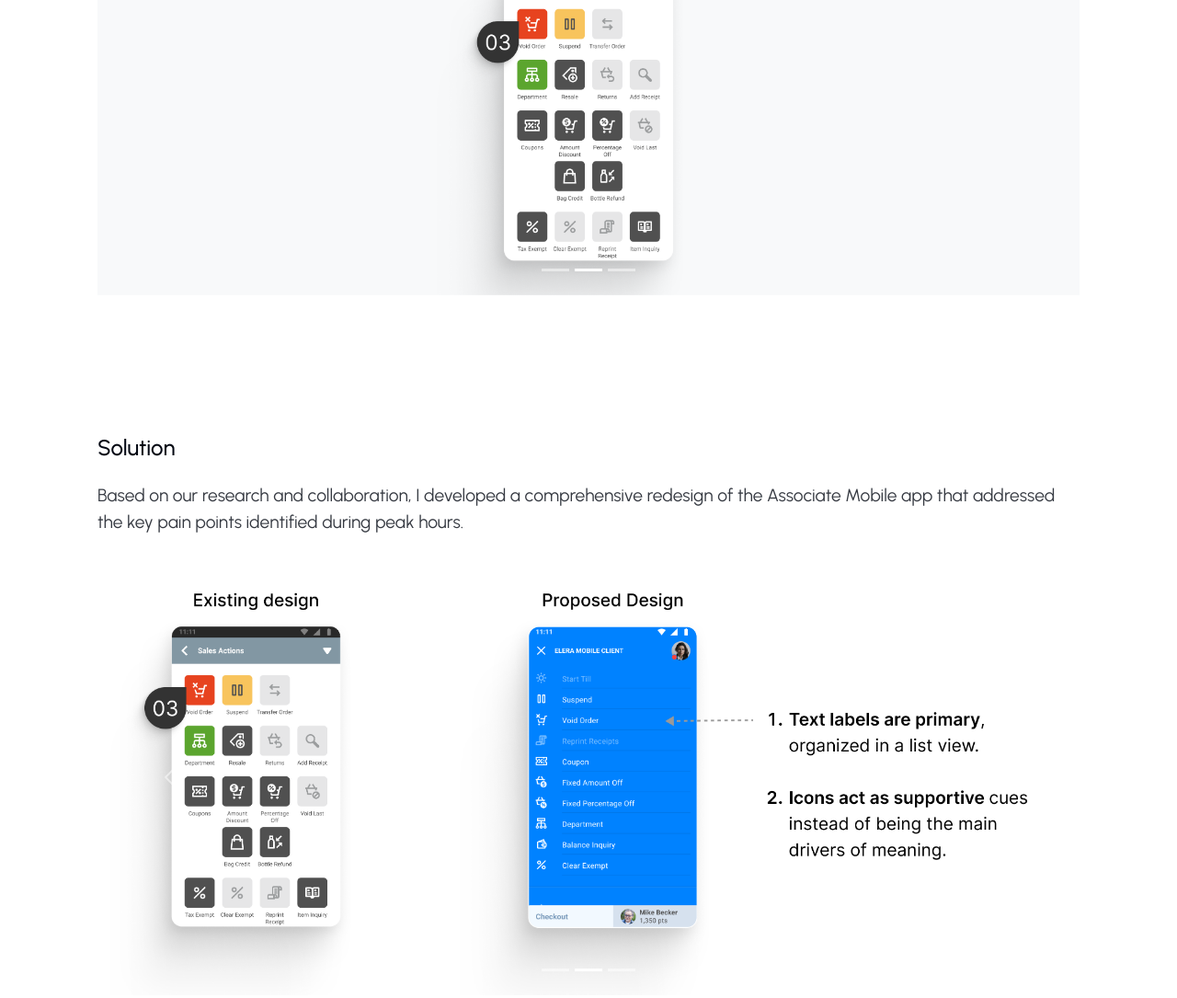
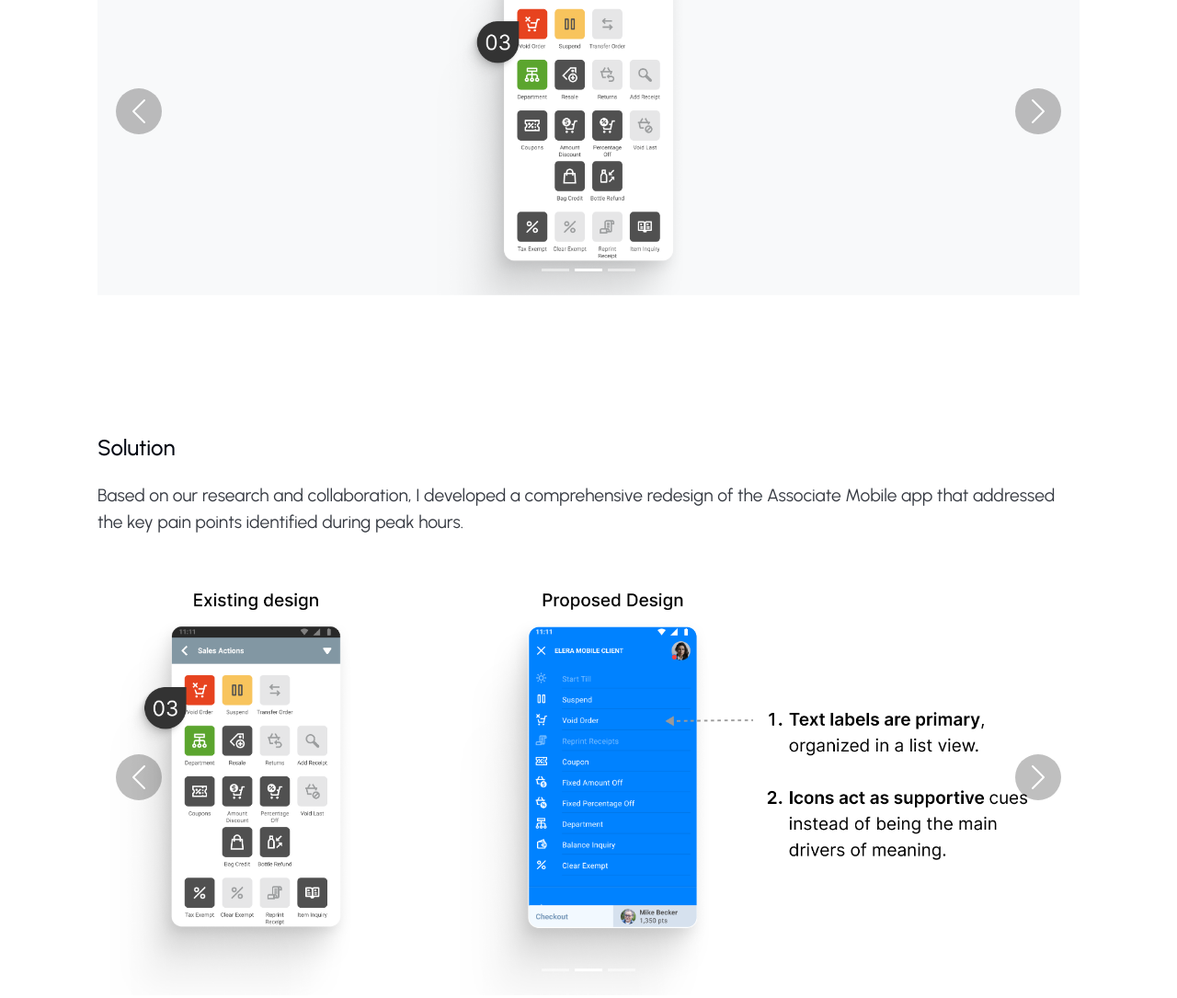
Before and after one commit to ParinitadasUX/UX-Portfolio, a plain HTML site: page associate-mobile.html in a window 1280 px wide. Shown: the part 5200-6285 px from the top of the page at 92% size. Drawn offline with nearby package versions, Linux system fonts and the light colour scheme.

Commit message:
am update

```diff
--- a/associate-mobile.html
+++ b/associate-mobile.html
@@ -954,11 +954,11 @@
 			</div>
 
 				</div>
-								<button class="carousel-control-prev" type="button" data-bs-target="#heuristicsCarousel" data-bs-slide="prev" style="background-color: rgba(0,0,0,0.5); width: 50px; height: 50px; border-radius: 50%; left: 20px;">
+								<button class="carousel-control-prev" type="button" data-bs-target="#heuristicsCarousel" data-bs-slide="prev" style="background-color: rgba(0,0,0,0.5); width: 50px; height: 50px; border-radius: 50%; left: 20px; top: 50%; transform: translateY(-50%);">
 									<span class="carousel-control-prev-icon" aria-hidden="true"></span>
 									<span class="visually-hidden">Previous</span>
 								</button>
-								<button class="carousel-control-next" type="button" data-bs-target="#heuristicsCarousel" data-bs-slide="next" style="background-color: rgba(0,0,0,0.5); width: 50px; height: 50px; border-radius: 50%; right: 20px;">
+								<button class="carousel-control-next" type="button" data-bs-target="#heuristicsCarousel" data-bs-slide="next" style="background-color: rgba(0,0,0,0.5); width: 50px; height: 50px; border-radius: 50%; right: 20px; top: 50%; transform: translateY(-50%);">
 									<span class="carousel-control-next-icon" aria-hidden="true"></span>
 									<span class="visually-hidden">Next</span>
 								</button>
@@ -993,11 +993,11 @@
 											<img src="assets/img/content/Sol 3.png" class="d-block w-100" alt="Solution 3" style="max-height: 500px; object-fit: cover;">
 	</div>
       </div>
-									<button class="carousel-control-prev" type="button" data-bs-target="#solutionCarousel" data-bs-slide="prev">
+									<button class="carousel-control-prev" type="button" data-bs-target="#solutionCarousel" data-bs-slide="prev" style="background-color: rgba(0,0,0,0.5); width: 50px; height: 50px; border-radius: 50%; left: 20px; top: 50%; transform: translateY(-50%);">
 										<span class="carousel-control-prev-icon" aria-hidden="true"></span>
 										<span class="visually-hidden">Previous</span>
 									</button>
-									<button class="carousel-control-next" type="button" data-bs-target="#solutionCarousel" data-bs-slide="next">
+									<button class="carousel-control-next" type="button" data-bs-target="#solutionCarousel" data-bs-slide="next" style="background-color: rgba(0,0,0,0.5); width: 50px; height: 50px; border-radius: 50%; right: 20px; top: 50%; transform: translateY(-50%);">
 										<span class="carousel-control-next-icon" aria-hidden="true"></span>
 										<span class="visually-hidden">Next</span>
 									</button>
@@ -1050,6 +1050,7 @@
 		</div>
 	</section>
 	<!-- End Portfolio Single -->
+
 
 
 	<!-- Scripts -->
```
